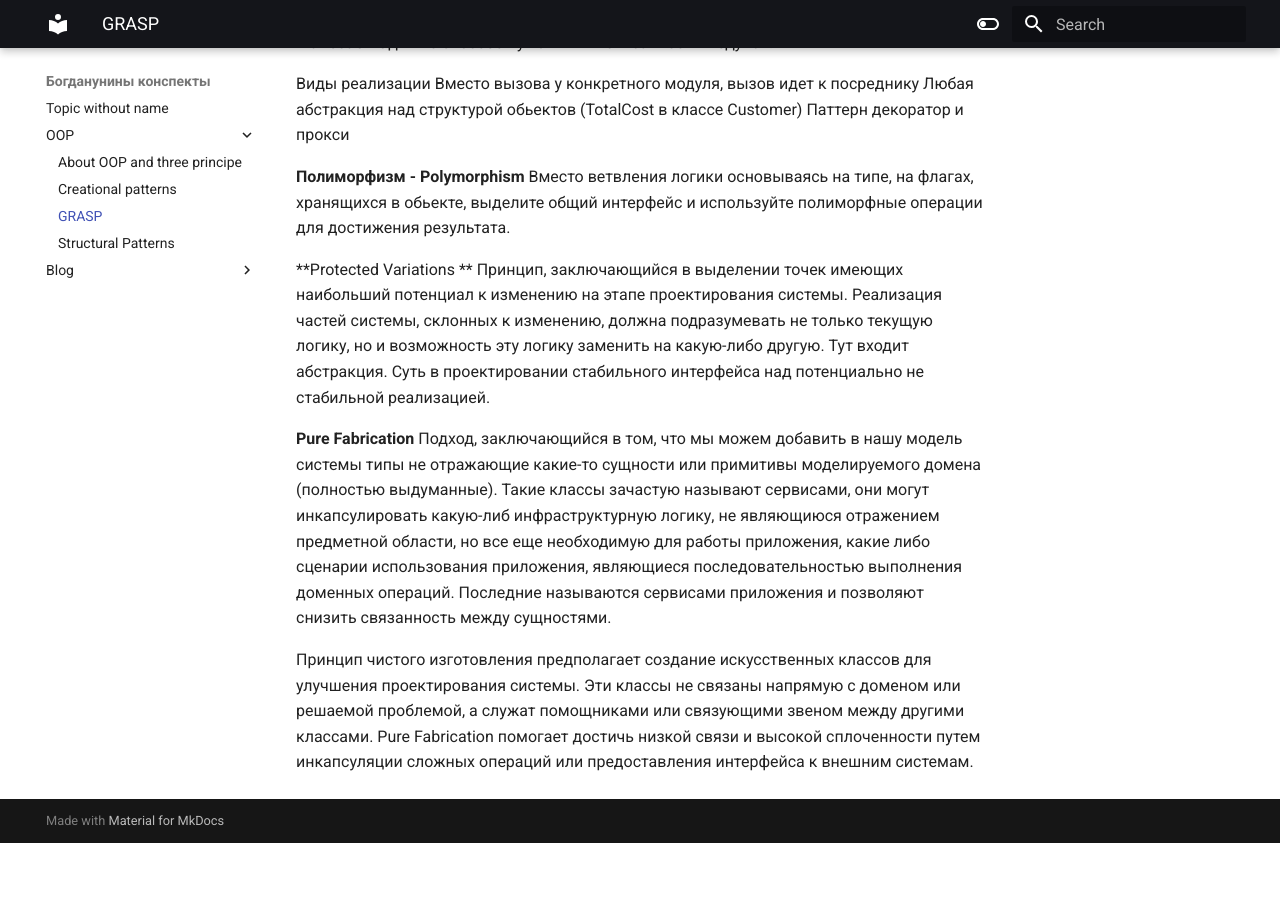
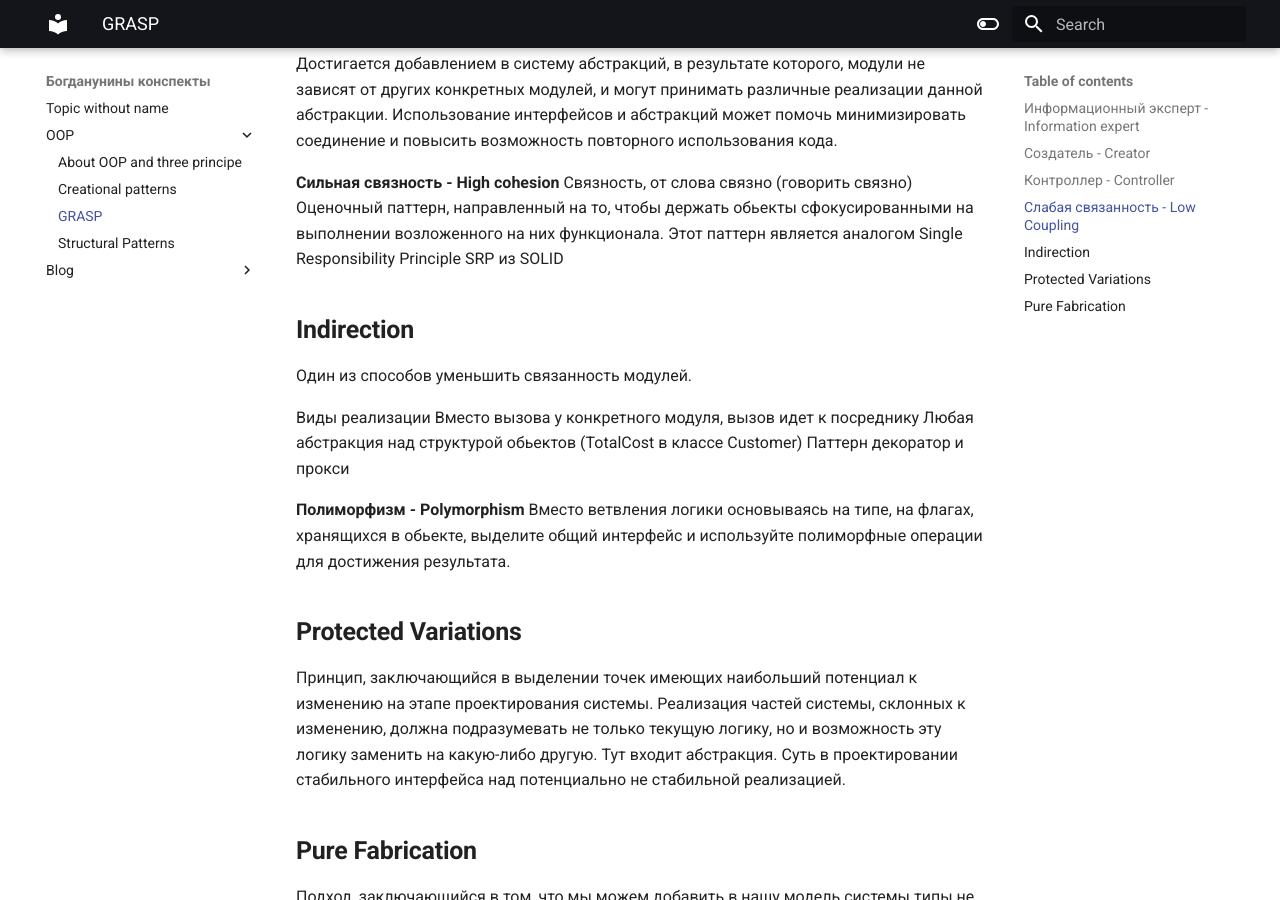
Before and after one commit to TheDenFire/conspect, an MkDocs documentation site: the page built from docs/OOP/GRASP.md, in a window 1280 px wide and 900 px high, scrolled down 1979 px. Built offline with MkDocs 1.6.1 and Material for MkDocs 9.7.7, drawn with Linux system fonts in a browser that asks for light colours; before the commit the page ends 2822 px from its top, so only the background shows below that; some of the changed text lies outside the part shown.

Commit message:
vault backup: 2024-11-25 22:17:18

````diff
--- a/docs/OOP/GRASP.md
+++ b/docs/OOP/GRASP.md
@@ -1,15 +1,15 @@
 General responsibility Assignet Software Patterns
 Общие паттерны распределения обязанностей в ПО
 
-**Информационный эксперт - Information expert**
+## **Информационный эксперт - Information expert**
 
 Тип, имеющий максимум информации, имеет ответственность выполнения операций над этим типом - информационный эксперт.
 
 Недостатки
 Паттерн подрозумевает то, что логика обработки и изменения информации, хранимой обьектом, должна происходить непосредственно в самом типе обьекта. В огромной системе, где тип сам по себе большой, он будет забит всевозможными методами к его атрибутам, нежели определением поведений которыми тип характеризуется.
 
-**Создатель - Creator**
-обьект, создающий другие обьекты. Паттерн определяет правила, которым должны следовать обьекты, обладающие характеристикой создателя.
+## **Создатель - Creator**
+Обьект, создающий другие обьекты. Паттерн определяет правила, которым должны следовать обьекты, обладающие характеристикой создателя.
 
 Благодаря строителю, созданные обьекты ассоциированы с создателем
 Создатель использует созданные обьекты
@@ -17,7 +17,7 @@ General responsibility Assignet Software Patterns
 
 Напримир Builder, Factory method, Abstract factory
 
-**Контроллер - Controller**
+## **Контроллер - Controller**
 Паттерн предполагающий наличие типа, не принадлежащего пользовательскому интерфейсу, обрабатывабщего системные события/запросы. Является частью MVC паттерна, мостом между View и Model
 
 Виды контроллеров:
@@ -67,7 +67,7 @@ public class FacadeController
 }
 ```
 
-**Слабая связанность - Low Coupling**
+## **Слабая связанность - Low Coupling**
 Связанность, от слова связать.
 	Coupling defree - мера зависимость типов друг от друга
 Принцип подразумевающий минимизацию зависимости между проектирууемыми модулями кода.
@@ -79,7 +79,7 @@ public class FacadeController
 Связность, от слова связно (говорить связно)
 Оценочный паттерн, направленный на то, чтобы держать обьекты сфокусированными на выполнении возложенного на них функционала. Этот паттерн является аналогом Single Responsibility Principle SRP из SOLID
 
-**Indirection**
+## **Indirection**
 Один из способов уменьшить связанность модулей.
 
 Виды реализации
@@ -90,11 +90,11 @@ public class FacadeController
 **Полиморфизм - Polymorphism**
 Вместо ветвления логики основываясь на типе, на флагах, хранящихся в обьекте, выделите общий интерфейс и используйте полиморфные операции для достижения результата.
 
-**Protected Variations **
+## **Protected Variations**
 Принцип, заключающийся в выделении точек имеющих наибольший потенциал к изменению на этапе проектирования системы. Реализация частей системы, склонных к изменению, должна подразумевать не только текущую логику, но и возможность эту логику заменить на какую-либо другую.
 Тут входит абстракция. Суть в проектировании стабильного интерфейса над потенциально не стабильной реализацией.
 
-**Pure Fabrication**
+## **Pure Fabrication**
 Подход, заключающийся в том, что мы можем добавить в нашу модель системы типы не отражающие какие-то сущности или примитивы моделируемого домена (полностью выдуманные).
 Такие классы зачастую называют сервисами, они могут инкапсулировать какую-либ инфраструктурную логику, не являющиюся отражением предметной области, но все еще необходимую для работы приложения, какие либо сценарии использования приложения, являющиеся последовательностью выполнения доменных операций.
 Последние называются сервисами приложения и позволяют снизить связанность между сущностями.
````
Also changed, not shown: docs/OOP/Creational patterns.md (+25 -27 lines), docs/OOP/Structural Patterns.md (+8 -8 lines), 1 other file.
